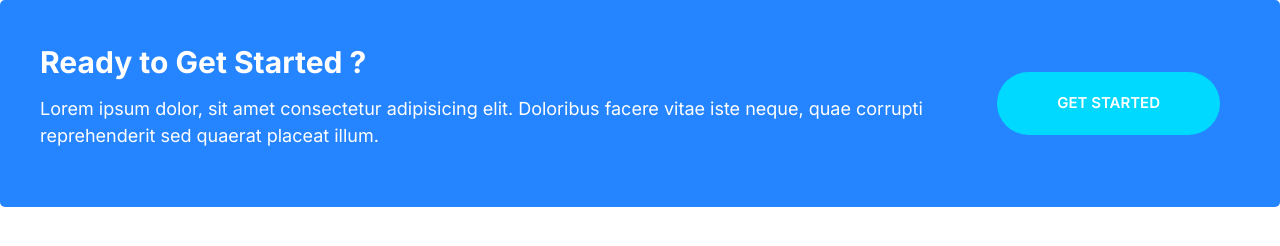
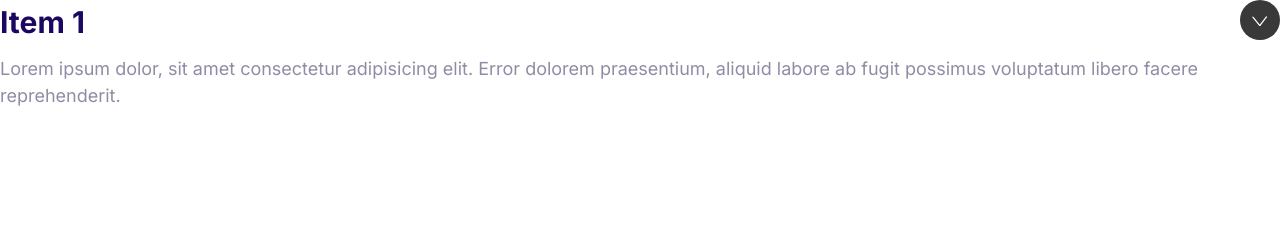
Before and after one commit to fab-devtag/HTML-CSS-MoFab, a plain HTML site: page index.html in a window 1280 px wide. Drawn offline with Linux system fonts and the light colour scheme.

Commit message:
Defined collapsibles

```diff
--- a/css/styles.css
+++ b/css/styles.css
@@ -532,3 +532,35 @@
 		margin: 0 2rem;
 	}
 }
+
+/* Collapsibles */
+.collapsible__header {
+	display: flex;
+	justify-content: space-between;
+}
+
+.collapsible__heading {
+	margin-top: 0;
+	font-size: 3rem;
+}
+
+.collapsible__chevron {
+	transform: rotate(-90deg);
+	transition: transform 0.3s;
+}
+
+.collapsible__content {
+	max-height: 0;
+	overflow: hidden;
+	opacity: 0;
+	transition: all 0.3s;
+}
+
+.collapsible--expanded .collapsible__chevron {
+	transform: rotate(0);
+}
+
+.collapsible--expanded .collapsible__content {
+	max-height: 100vh;
+	opacity: 1;
+}
--- a/index.html
+++ b/index.html
@@ -14,18 +14,20 @@
 		<title>Document</title>
 	</head>
 	<body>
-		<div class="callout callout--primary">
-			<div class="grid grid--cols-2">
-				<div class="callout__content">
-					<h2 class="callout__heading">Ready to Get Started ?</h2>
-					<p>
-						Lorem ipsum dolor, sit amet consectetur adipisicing elit. Doloribus
-						facere vitae iste neque, quae corrupti reprehenderit sed quaerat
-						placeat illum.
-					</p>
-				</div>
-				<a href="#" class="btn btn--secondary btn--stretched">Get Started</a>
+		<div class="collapsible collapsible--expanded">
+			<header class="collapsible__header">
+				<h2 class="collapsible__heading">Item 1</h2>
+				<svg class="icon icon--white collapsible__chevron">
+					<use xLink:href="images/sprite.svg#chevron"></use>
+				</svg>
+			</header>
+			<div class="collapsible__content">
+				Lorem ipsum dolor, sit amet consectetur adipisicing elit. Error dolorem
+				praesentium, aliquid labore ab fugit possimus voluptatum libero facere
+				reprehenderit.
 			</div>
 		</div>
+
+		<script src="js/main.js"></script>
 	</body>
 </html>
--- /dev/null
+++ b/js/main.js
@@ -0,0 +1,6 @@
+const collapsibles = document.querySelectorAll(".collapsible");
+collapsibles.forEach((item) =>
+  item.addEventListener("click", function () {
+    this.classList.toggle("collapsible--expanded");
+  })
+);
```
Also changed, not shown: components/collapsibles.html (added, +13 -0 lines).
